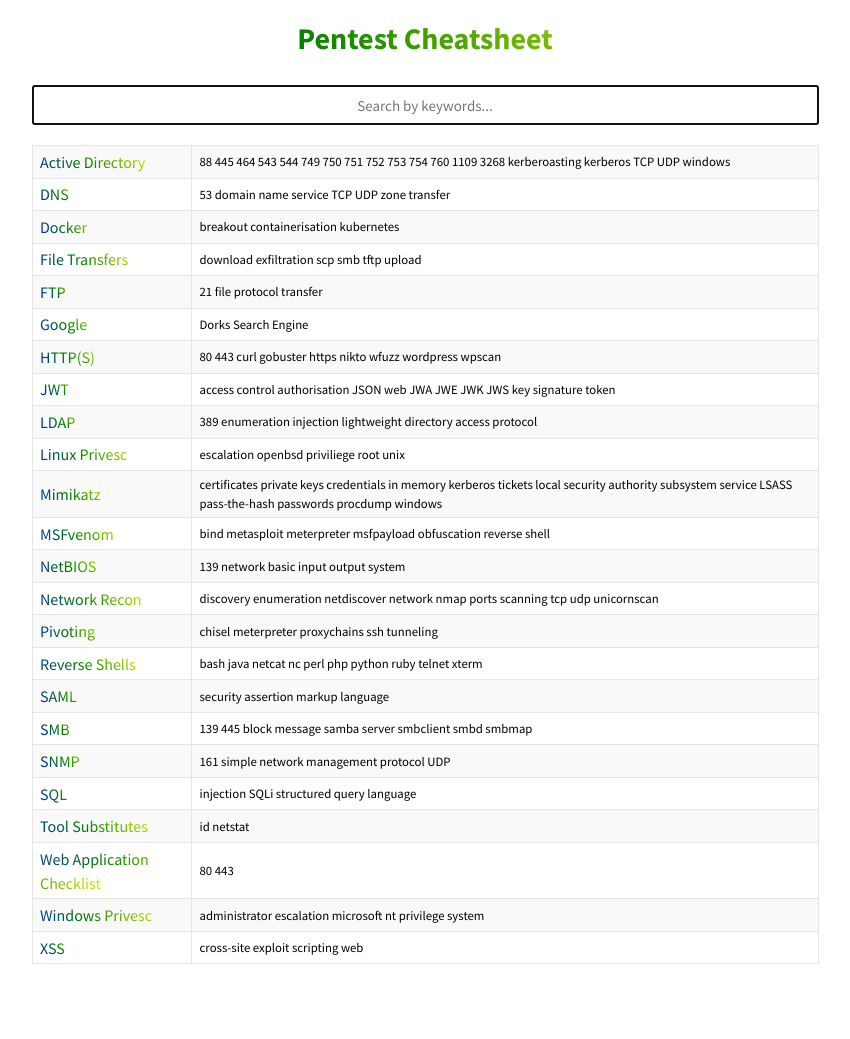
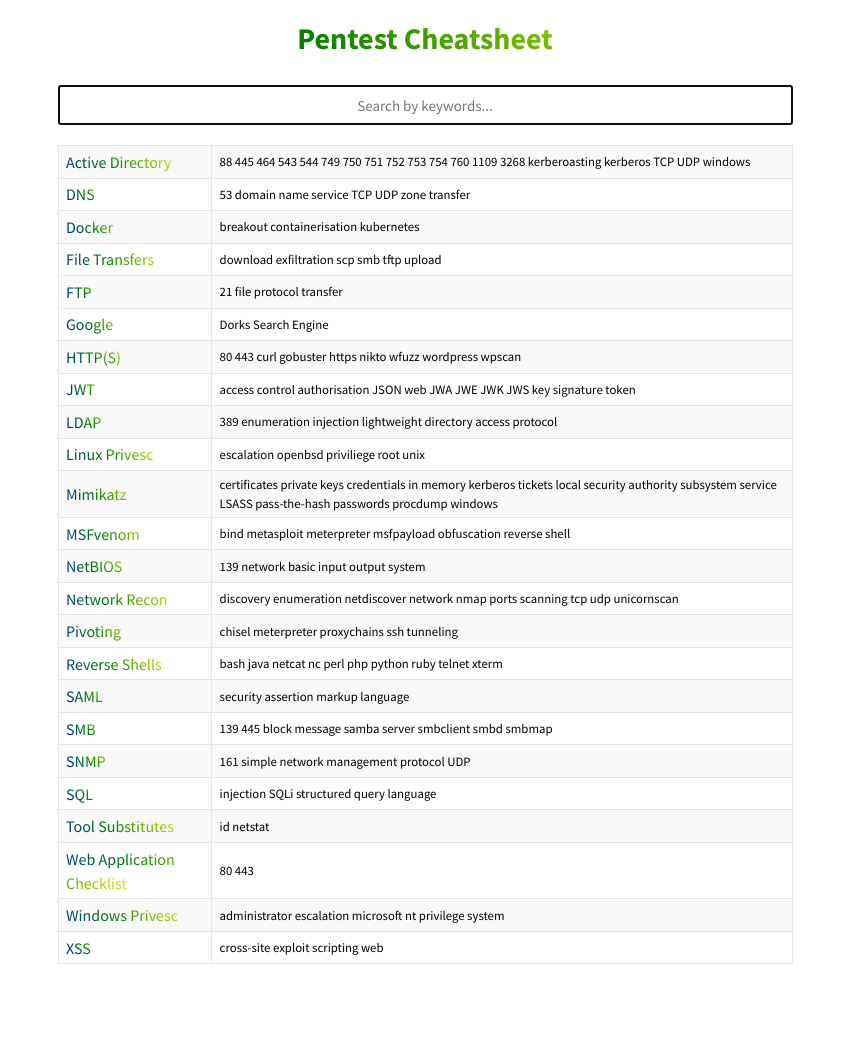
Before and after one commit to agrzeslak/cheatsheet, a Jekyll site: the page built from index.md, in a window 1280 px wide. Shown: the whole page, without its empty margins (215-1065 px from the left). Built offline with Jekyll 4.4.1, drawn with Linux system fonts in a browser that asks for light colours.

Commit message:
resized center container

```diff
--- a/_sass/base/_layout.scss
+++ b/_sass/base/_layout.scss
@@ -4,7 +4,7 @@
  */
 
 .container {
-  max-width: 65%;
+  max-width: calc(100% - $sidenav-width * 2);
   padding-left:  1.5rem;
   padding-right: 1.5rem;
   margin: 1rem auto 5rem auto;
@@ -31,7 +31,7 @@
 
 .sidenav {
   height: 100%;
-  width: 250px;
+  width: $sidenav-width;
   position: fixed;
   z-index: 1;
   top: 0;
--- a/_sass/utilities/_variables.scss
+++ b/_sass/utilities/_variables.scss
@@ -38,3 +38,6 @@ $post-date-color: #9a9a9a;
 // Message box
 $message-color: #717171;
 $message-background-color: #f9f9f9;
+
+// Sidenav
+$sidenav-width: 250px;
```
